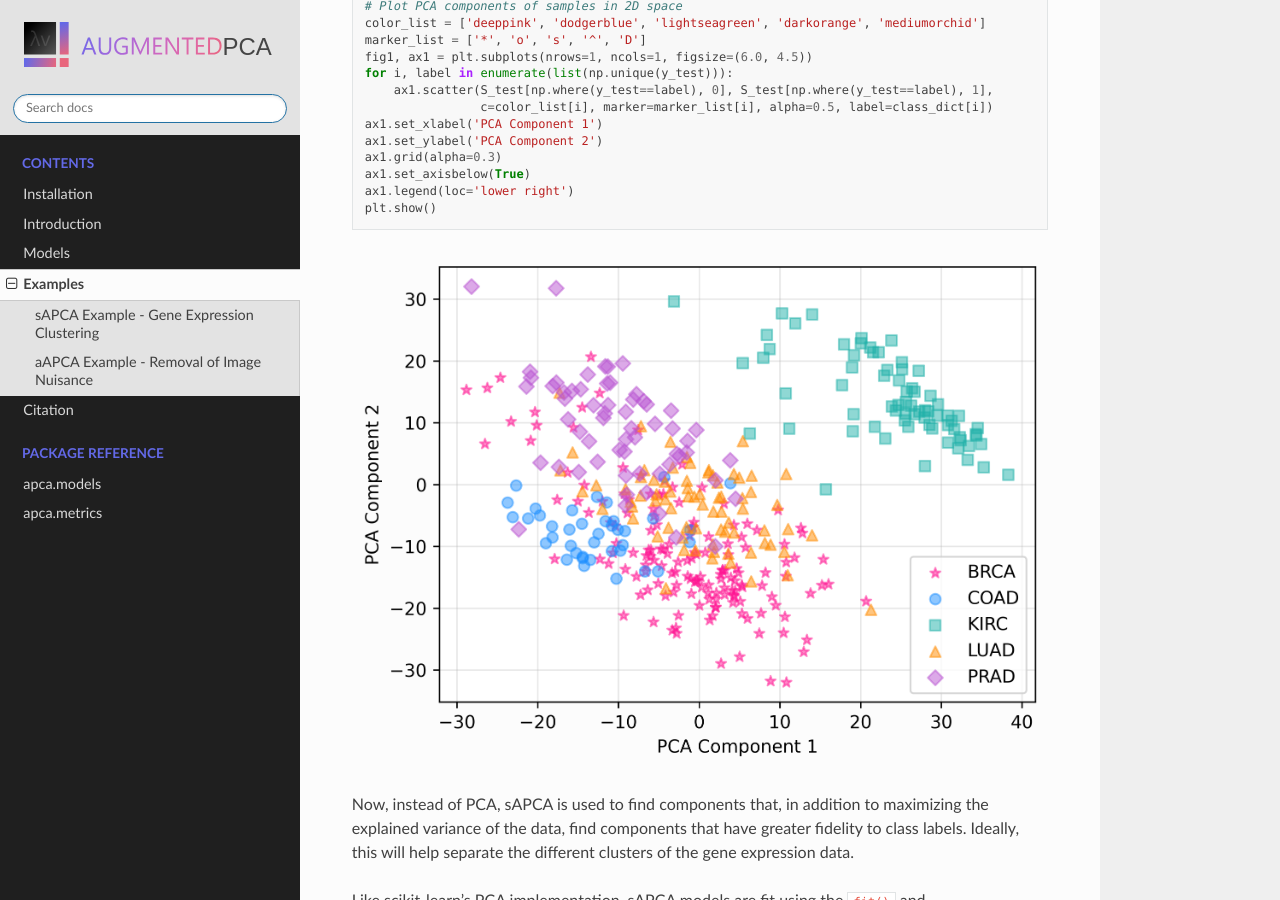
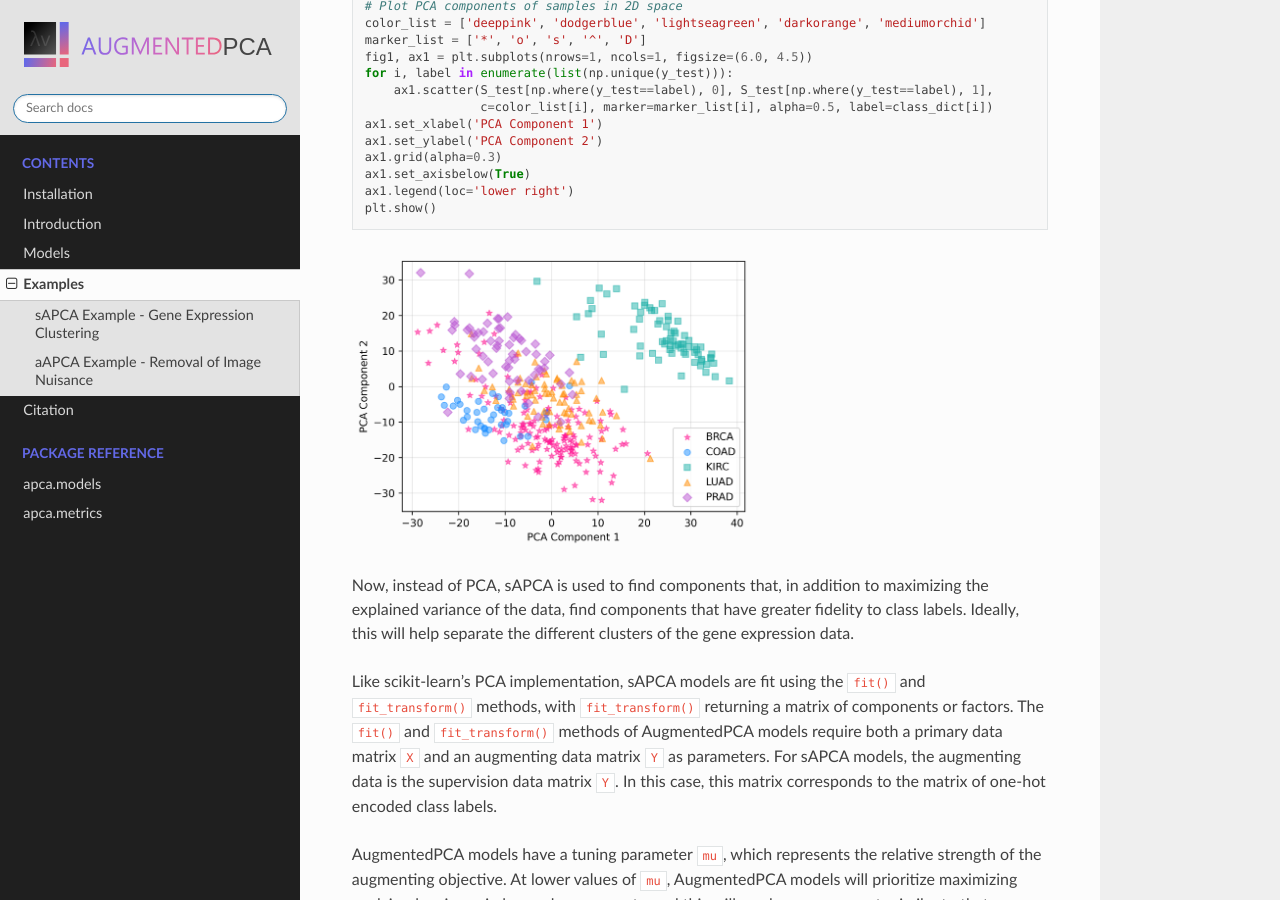
Before and after one commit to wecarsoniv/augmented-pca, a Sphinx documentation site: the page built from docs/source/contents/examples.rst, in a window 1280 px wide and 900 px high, scrolled down 2679 px. Built offline with Sphinx 7.4.7 and the Read the Docs theme 2.0.0, drawn with Linux system fonts in a browser that asks for light colours.

Commit message:
Changed examples documentation image width.

```diff
--- a/docs/source/contents/examples.rst
+++ b/docs/source/contents/examples.rst
@@ -156,6 +156,7 @@ cancers, but the other cancers still have significant overlap.
 
 
 .. image:: ../_static/img/gene_express_pca_cluster_docs.png
+    :width: 400
     :alt: gene expression PCA clustering
 
 Now, instead of PCA, sAPCA is used to find components that, in addition to maximizing the explained variance of the
@@ -243,6 +244,7 @@ variance explained in the features or primary data matrix :python:`X`.
 
 
 .. image:: ../_static/img/gene_express_class_pred_docs.png
+    :width: 550
     :alt: gene expression classification
 
 Finally, sAPCA components are visualized in 2D space. There is much greater separation/clustering according to class,
@@ -273,6 +275,7 @@ class labels, thus ensuring cleaner clustering according to tumor type.
 
 
 .. image:: ../_static/img/gene_express_sapca_cluster_docs.png
+    :width: 400
     :alt: gene expression sAPCA clustering
 
 
```
